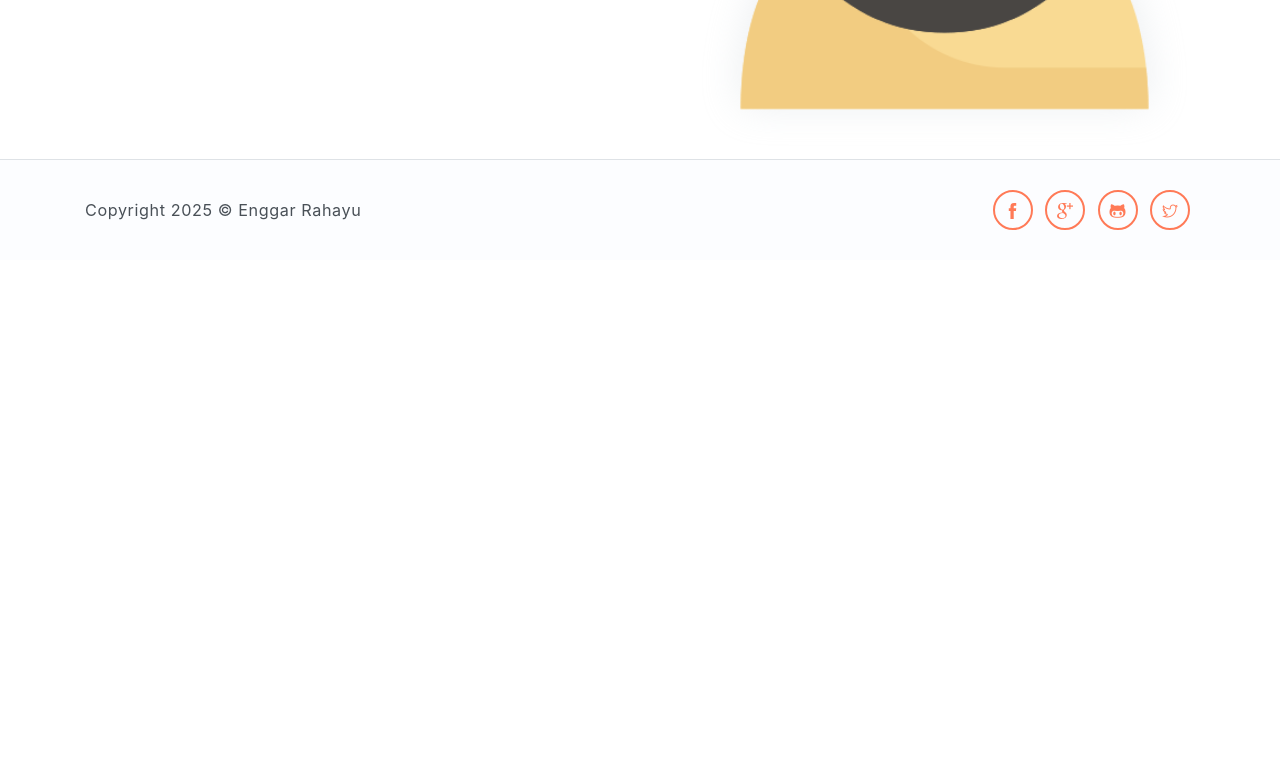
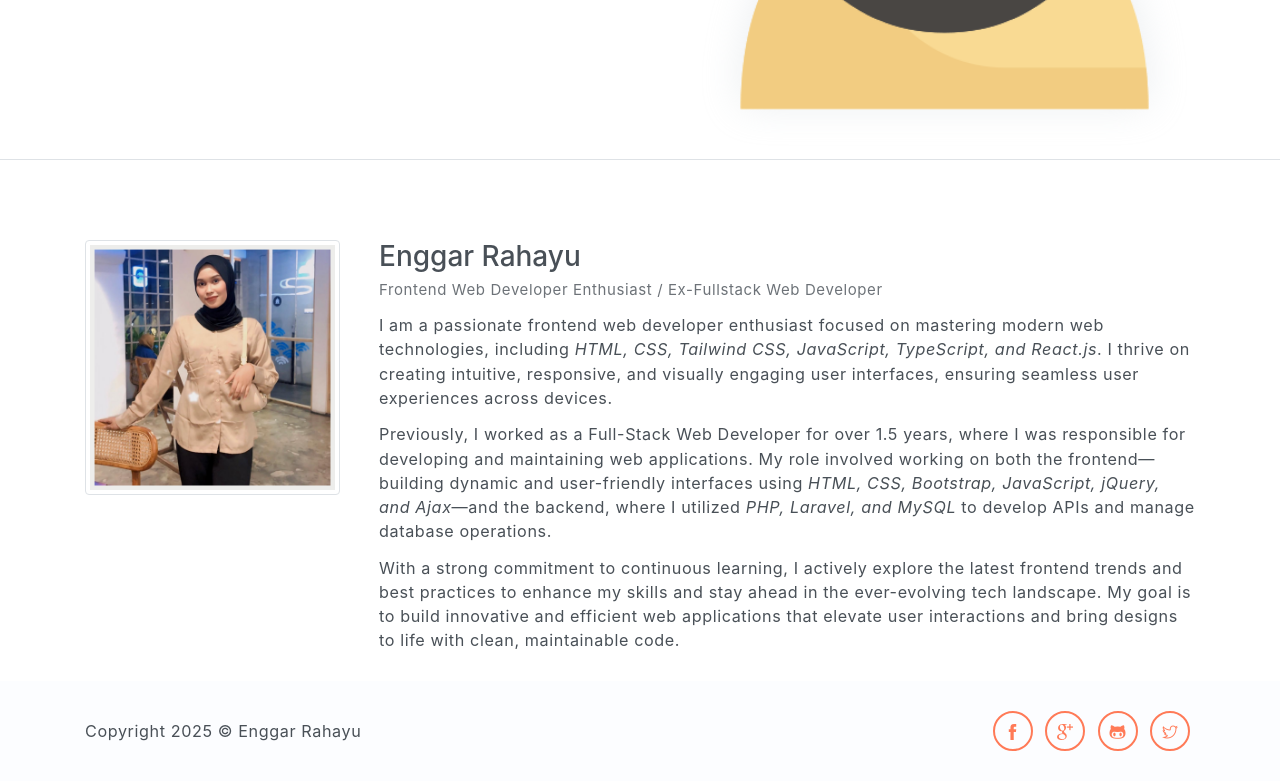
Before and after one commit to Enggarrahayu/FE-Portfolio, a website: page index.html in a window 1280 px wide. Shown: the part 592-1373 px from the top of the page. Before the commit the page ends 852 px from the top, so only its background shows below. Drawn offline with Linux system fonts and the light colour scheme.

Commit message:
feat: add "about" section

```diff
--- a/index.html
+++ b/index.html
@@ -71,6 +71,41 @@
         <!-- Header-widget -->
     </header>
 
+    <!-- About section -->
+    <section id="about" class="section mt-3">
+        <div class="container mt-5">
+            <div class="row text-center text-md-left">
+                <div class="col-md-3">
+                    <img src="assets/imgs/avatar.png" alt="" class="img-thumbnail mb-4">
+                </div>
+                <div class="pl-md-4 col-md-9">
+                    <h6 class="title">Enggar Rahayu</h6>
+                    <p class="subtitle">Frontend Web Developer Enthusiast / Ex-Fullstack Web Developer</p>
+                    <p>I am a passionate frontend web developer enthusiast focused on mastering modern web technologies,
+                        including <i> HTML, CSS, Tailwind CSS, JavaScript, TypeScript, and React.js</i>. I thrive on
+                        creating
+                        intuitive, responsive, and visually engaging user interfaces, ensuring seamless user experiences
+                        across devices.
+                    </p>
+                    <p>Previously, I worked as a Full-Stack Web Developer for over 1.5 years, where I was responsible
+                        for developing and maintaining web applications. My role involved working on both the
+                        frontend—building dynamic and user-friendly interfaces using <i>HTML, CSS, Bootstrap,
+                            JavaScript,
+                            jQuery, and Ajax</i>—and the backend, where I utilized <i>PHP, Laravel, and MySQL</i> to
+                        develop
+                        APIs and
+                        manage database operations.</p>
+
+                    <p>With a strong commitment to continuous learning, I actively explore the latest frontend trends
+                        and best practices to enhance my skills and stay ahead in the ever-evolving tech landscape. My
+                        goal is to build innovative and efficient web applications that elevate user interactions and
+                        bring designs to life with clean, maintainable code.
+                    </p>
+                </div>
+            </div>
+        </div>
+    </section>
+
     <footer class="page-footer">
         <div class="container">
             <div class="row align-items-center">
```
